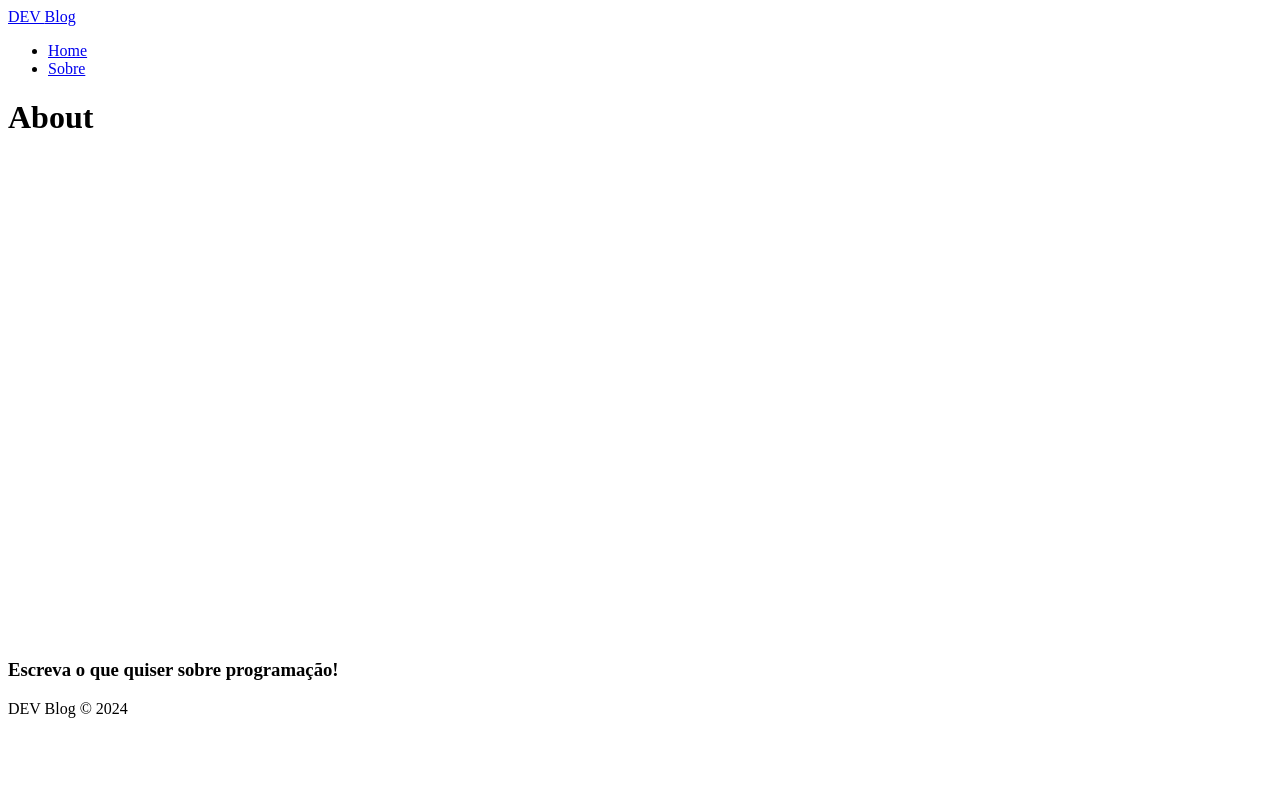
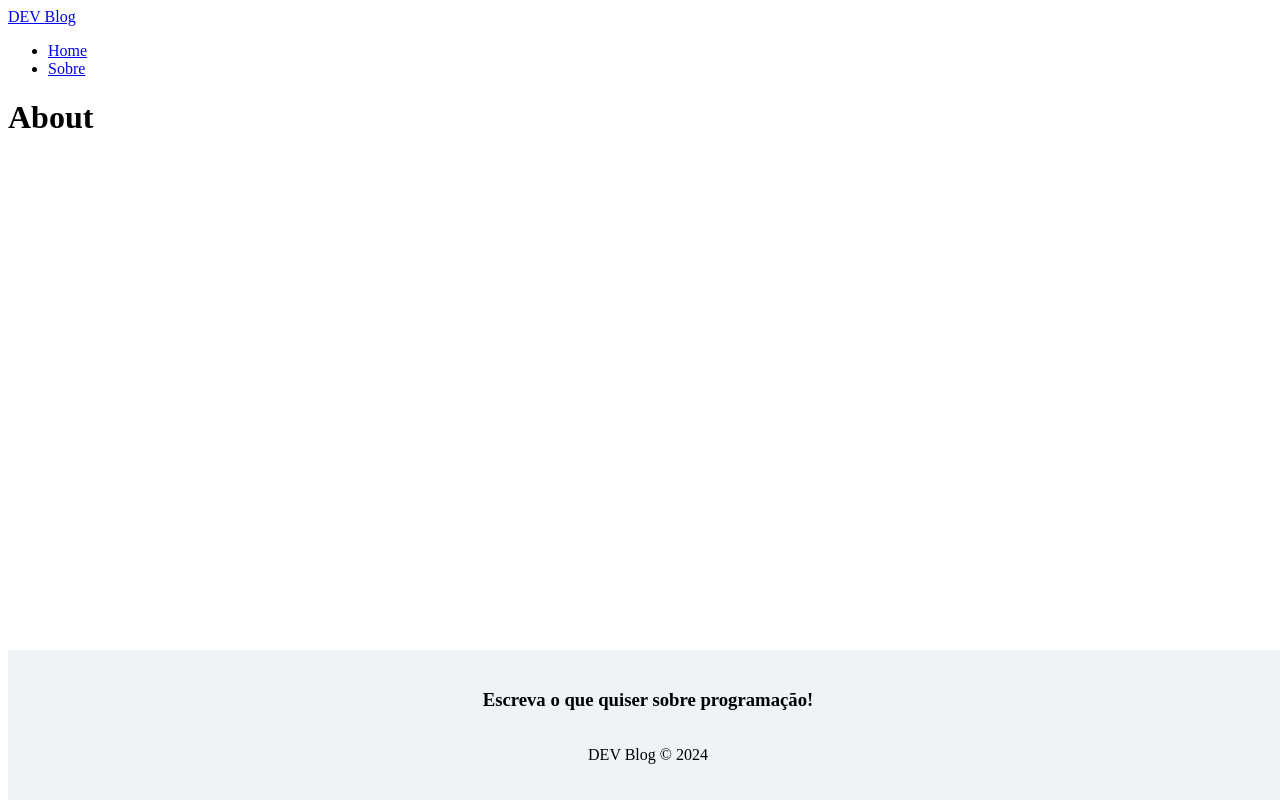
Before and after one commit to rodolphoreis/blog, a React (Vite) app: page /about in a window 1280 px wide. Built offline with nearby package versions, Linux system fonts and the light colour scheme.

Commit message:
feat: add className in footer

```diff
--- a/src/components/Footer/Footer.jsx
+++ b/src/components/Footer/Footer.jsx
@@ -3,7 +3,7 @@ import styles from "./Footer.module.css";
 
 const Footer = () => {
   return (
-    <footer>
+    <footer className={styles.footer}>
       <h3>Escreva o que quiser sobre programação!</h3>
       <p>DEV Blog &copy; 2024</p>
     </footer>
```
